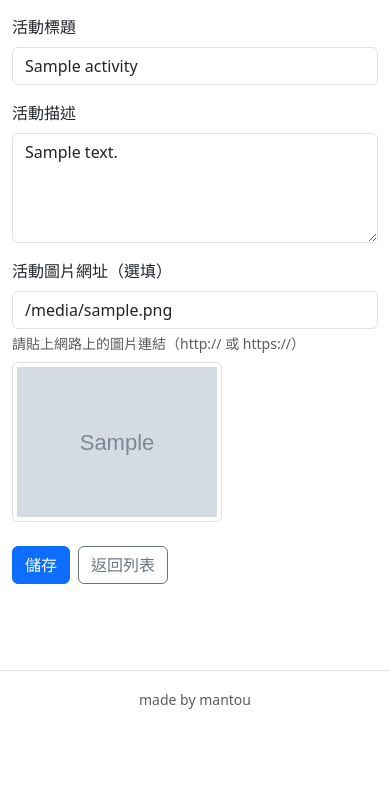
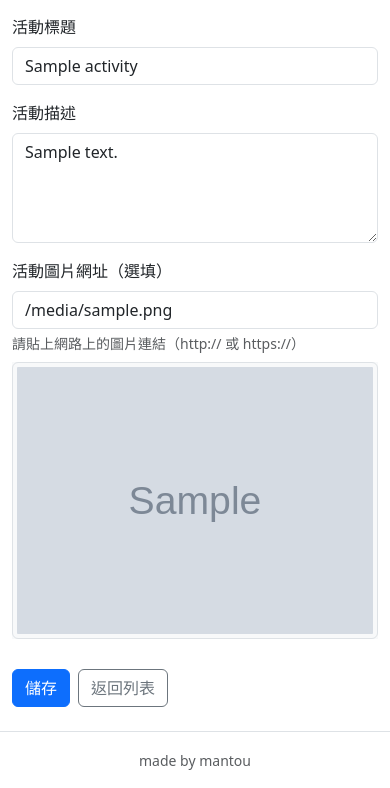
Before and after one commit to mason099203/loginfordata, a FastAPI app: template app/templates/activities/form.html in a window 390 px wide. Shown: the part 117-905 px from the top of the page. Before the commit the page ends 826 px from the top, so only its background shows below. Run offline with FastAPI, Linux system fonts and the light colour scheme; the template is opened without the code that fills it: most values are stand-ins (such as "Sample title", 1, 10 or a date in 2020); grey boxes marked "Sample" are stand-in pictures; parts of the project's set-up code (start-up, migrations or seed data) failed here and were passed over.

Commit message:
Enhance activity image handling in templates and styles
- Updated CSS to improve image display properties for activity cards and previews, ensuring responsive design and better aesthetics.
- Modified HTML templates for activity detail, form, and list views to utilize new CSS classes for consistent image styling and wrapping.
- Adjusted max-height properties for images to enhance visual presentation across different screen sizes.

```diff
--- a/app/static/css/style.css
+++ b/app/static/css/style.css
@@ -28,9 +28,31 @@ main {
   font-size: 0.8rem;
   color: #6c757d;
 }
+.activity-card img,
+.activity-image {
+  display: block;
+  width: 100%;
+  max-width: 100%;
+  height: auto;
+  object-fit: contain;
+  object-position: center;
+  background: #f8f9fa;
+}
+.activity-image {
+  max-height: min(70vh, 640px);
+}
+.activity-card .activity-image,
 .activity-card img {
-  max-height: 180px;
-  object-fit: cover;
+  max-height: min(40vh, 220px);
+}
+.activity-image-preview {
+  max-height: min(50vh, 280px);
+}
+.activity-image-wrap {
+  display: flex;
+  justify-content: center;
+  align-items: center;
+  background: #f8f9fa;
 }
 .flash-msg {
   position: sticky;
--- a/app/templates/activities/detail.html
+++ b/app/templates/activities/detail.html
@@ -8,7 +8,9 @@
   <div class="{% if can_chat %}col-lg-8{% else %}col-12{% endif %}">
     <div class="card shadow-sm mb-4">
       {% if activity.image_url %}
-      <img src="{{ activity.image_url }}" class="card-img-top" alt="{{ activity.title }}" style="max-height:320px;object-fit:cover;">
+      <div class="activity-image-wrap">
+        <img src="{{ activity.image_url }}" class="card-img-top activity-image" alt="{{ activity.title }}">
+      </div>
       {% endif %}
       <div class="card-body">
         <h1 class="h3">{{ activity.title }}</h1>
--- a/app/templates/activities/form.html
+++ b/app/templates/activities/form.html
@@ -40,7 +40,9 @@
       <div class="form-text">請貼上網路上的圖片連結（http:// 或 https://）</div>
       {% set preview_url = activity.image_url if activity and activity.image_url else (template_data.image_url if template_data and template_data.image_url else (form.image_url if form and form.image_url else '')) %}
       {% if preview_url %}
-      <div class="mt-2"><img src="{{ preview_url }}" alt="預覽" class="img-thumbnail" style="max-height:160px;" onerror="this.style.display='none'"></div>
+      <div class="mt-2 activity-image-wrap d-inline-block">
+        <img src="{{ preview_url }}" alt="預覽" class="img-thumbnail activity-image activity-image-preview" onerror="this.style.display='none'">
+      </div>
       {% endif %}
     </div>
     {% if mode == 'edit' and activity.status != 'draft' %}
--- a/app/templates/activities/list.html
+++ b/app/templates/activities/list.html
@@ -8,7 +8,7 @@
   <div class="col-md-6 col-lg-4">
     <div class="card h-100 activity-card shadow-sm">
       {% if activity.image_url %}
-      <img src="{{ activity.image_url }}" class="card-img-top" alt="{{ activity.title }}">
+      <img src="{{ activity.image_url }}" class="card-img-top activity-image" alt="{{ activity.title }}">
       {% endif %}
       <div class="card-body d-flex flex-column">
         <h2 class="h5 card-title">{{ activity.title }}</h2>
```
